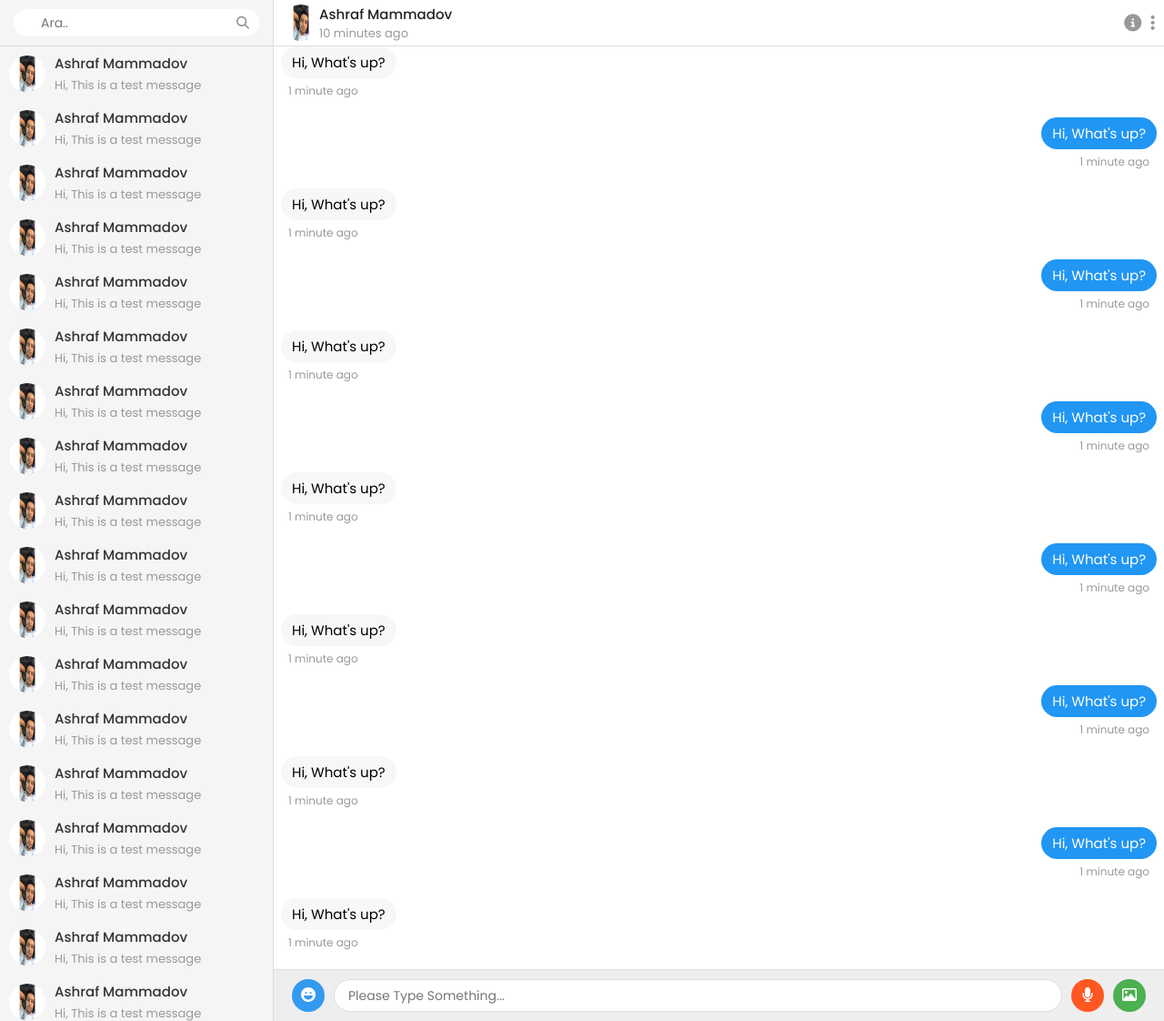
After one commit to judgemd/Chat_boxs, a PHP site: page / in a window 1280 px wide. The commit adds this page. Shown: the whole page at 91% size. Run offline with PHP 8.4, Linux system fonts and the light colour scheme; some libraries are stand-ins or nearby versions.

Commit message:
Revert "Delete unnecessary files"
This reverts commit af91dc58772e1b32ebeb69afbe960c237c4fca7f.

```diff
--- /dev/null
+++ b/chatOOP.php
@@ -0,0 +1,5 @@
+<?php?>
+<div class="message">
+    <div class="bubble">Hi, What's up?</div>
+    <div class="time">1 minute ago</div>
+</div>
--- /dev/null
+++ b/chatOOP2.php
@@ -0,0 +1,5 @@
+<?php?>
+<div class="message me">
+    <div class="bubble">Hi, What's up?</div>
+    <div class="time">1 minute ago</div>
+</div>
--- /dev/null
+++ b/textOOP.php
@@ -0,0 +1,11 @@
+<?PHP?>
+<li>
+    <a href = "#">
+    <img src = "images/ashraf.JPG">
+    <div class="contact">
+        <div class="name">Ashraf Mammadov</div>
+        <div class="message">Hi, This is a test message</div>
+    </div>
+    <div class="notification"></div>
+</a>
+</li>
```
Also changed, not shown: css/style.css (line endings or trailing spaces), index.php (renamed from chat/chat.php).
